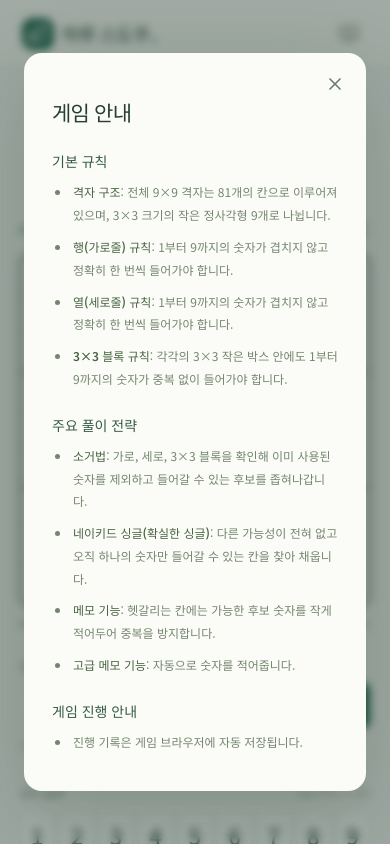
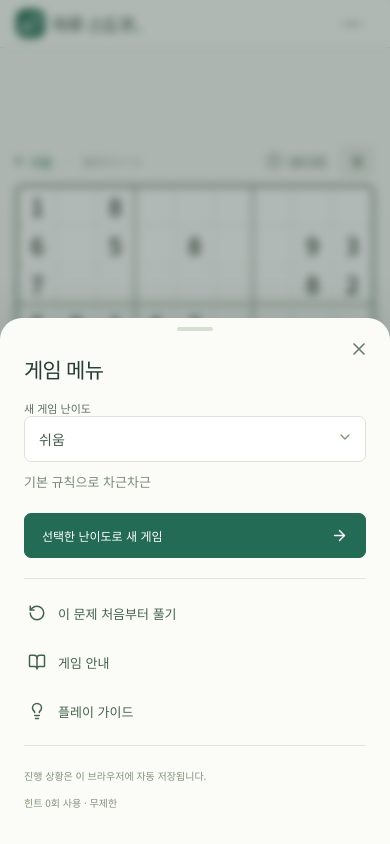
Before and after one commit to kjk0189-boop/haru-sudoku, a React (Vite) app: page / in a window 390 px wide. Both pictures are taken after a click on the button 349 px from the left and 33 px from the top of the page. Shown: the top 844 px of the page. Built offline with nearby package versions, Linux system fonts and the light colour scheme.

Commit message:
feat: add compact mobile gameplay with menu and hint sheets

```diff
--- a/index.html
+++ b/index.html
@@ -2,7 +2,7 @@
 <html lang="ko">
   <head>
     <meta charset="UTF-8" />
-    <meta name="viewport" content="width=device-width, initial-scale=1.0" />
+    <meta name="viewport" content="width=device-width, initial-scale=1.0, viewport-fit=cover" />
     <meta name="theme-color" content="#236b54" />
     <meta name="description" content="하루의 작은 몰입. 로그인 없이 편하게 즐기는 하루 스도쿠." />
     <title>하루 스도쿠 — 하루의 작은 몰입</title>
--- a/src/App.tsx
+++ b/src/App.tsx
@@ -1,5 +1,5 @@
 import { useEffect, useRef, useState } from 'react';
-import { ArrowRight, Check, ChevronDown, Clock3, Eraser, Leaf, Lightbulb, Pause, Pencil, Play, RotateCcw, BookOpen, ShieldCheck, Sparkles, Undo2, X } from 'lucide-react';
+import { ArrowRight, Check, ChevronDown, Clock3, Eraser, Leaf, Lightbulb, Pause, Pencil, Play, RotateCcw, BookOpen, MoreHorizontal, ShieldCheck, Sparkles, Undo2, X } from 'lucide-react';
 import { conflicts, isComplete, type Difficulty } from './game';
 import { requestPuzzle, readRecent, rememberPuzzle, RECENT_KEY } from './generator-client';
 import { STARTER_PUZZLE } from './starter';
@@ -20,6 +20,8 @@ export default function App() {
   const [paused, setPaused] = useState(false);
   const [settings, setSettings] = useState(false);
   const [help, setHelp] = useState(false);
+  const [panel, setPanel] = useState<'menu' | 'hint' | null>(null);
+  const modalTrigger = useRef<HTMLElement | null>(null);
   const [dialog, setDialog] = useState<'new' | 'restart' | null>(null);
   const [difficulty, setDifficulty] = useState<Difficulty>(() => puzzleFor(session).difficulty);
   const [message, setMessage] = useState('빈칸을 선택하고 숫자를 채워보세요.');
@@ -43,10 +45,10 @@ export default function App() {
     catch { setSaveFailed(true); }
   }, [session]);
   useEffect(() => {
-    if (paused || complete || generating || dialog || help || settings) return;
+    if (paused || complete || generating || dialog || help || settings || panel) return;
     const timer = window.setInterval(() => setSession(s => ({ ...s, elapsed: s.elapsed + 1 })), 1000);
     return () => clearInterval(timer);
-  }, [paused, complete, generating, dialog, help, settings]);
+  }, [paused, complete, generating, dialog, help, settings, panel]);
   useEffect(() => {
     const hide = () => { if (document.hidden) setPaused(true); };
     document.addEventListener('visibilitychange', hide);
@@ -66,6 +68,7 @@ export default function App() {
     if (result.index !== undefined) setSelected(result.index);
     setSession(result.session);
     setMessage(result.message);
+    if (window.matchMedia('(max-width: 600px)').matches) openOverlay('hint');
   }
   function advancedMemo() {
     if (paused || complete || generating) return;
@@ -102,7 +105,7 @@ export default function App() {
     }
   }
   function keydown(event: React.KeyboardEvent<HTMLElement>) {
-    if (paused || complete || generating || dialog || settings || help) return;
+    if (paused || complete || generating || dialog || settings || help || panel) return;
     if ((event.target as HTMLElement).matches('input, select, textarea')) return;
     const { key } = event;
     if (/^[1-9]$/.test(key)) { event.preventDefault(); input(Number(key)); }
@@ -118,14 +121,33 @@ export default function App() {
       boardRef.current?.querySelectorAll<HTMLButtonElement>('[role="gridcell"]')[next]?.focus();
     }
   }
-  const blocking = dialog || settings || help;
+  const blocking = dialog || settings || help || panel;
+  const statusText = showCompletion ? `멋져요! ${time(session.elapsed)} 동안 집중해서 완성했어요. 힌트 ${session.hints}회 사용.` : message;
+  function openOverlay(kind: 'menu' | 'hint' | 'settings' | 'help' | 'new' | 'restart') {
+    if (!modalTrigger.current) modalTrigger.current = document.activeElement as HTMLElement;
+    setPanel(null); setSettings(false); setHelp(false); setDialog(null);
+    if (kind === 'new' || kind === 'restart') setDialog(kind);
+    else if (kind === 'settings') setSettings(true);
+    else if (kind === 'help') setHelp(true);
+    else setPanel(kind);
+  }
+  function closeOverlays() { setDialog(null); setSettings(false); setHelp(false); setPanel(null); }
   useEffect(() => {
-    if (!blocking) return;
+    if (!blocking) {
+      if (modalTrigger.current) {
+        const targets = [modalTrigger.current, document.querySelector<HTMLElement>('.mobile-more'), document.querySelector<HTMLElement>('[role="gridcell"][tabindex="0"]'), document.querySelector<HTMLElement>('.desktop-guide')];
+        targets.find(target => target?.isConnected && target.getClientRects().length > 0 && !target.matches(':disabled') && !target.closest('[inert]'))?.focus();
+      }
+      modalTrigger.current = null;
+      return;
+    }
     const element = document.querySelector<HTMLElement>('[role="dialog"]');
-    const prior = document.activeElement as HTMLElement;
+    if (!modalTrigger.current) modalTrigger.current = document.activeElement as HTMLElement;
+    const previousOverflow = document.body.style.overflow;
+    document.body.style.overflow = 'hidden';
     element?.querySelector<HTMLElement>('button, select, input')?.focus();
     const handler = (e: KeyboardEvent) => {
-      if (e.key === 'Escape') { setDialog(null); setSettings(false); setHelp(false); }
+      if (e.key === 'Escape') closeOverlays();
       if (e.key === 'Tab') {
         const items = element?.querySelectorAll<HTMLElement>('button, select, input');
         if (!items?.length) return;
@@ -135,11 +157,11 @@ export default function App() {
       }
     };
     document.addEventListener('keydown', handler);
-    return () => { document.removeEventListener('keydown', handler); prior?.focus(); };
+    return () => { document.removeEventListener('keydown', handler); document.body.style.overflow = previousOverflow; };
   }, [blocking]);
   return <>
-    <header className="site-header"><a className="brand" href="./" aria-label="하루 스도쿠 홈"><span className="brand-icon"><Leaf size={22} /></span>하루 스도쿠<span className="brand-dot">.</span></a><div className="header-right"><span className="header-tag">하루의 작은 몰입</span><button className="icon-button" aria-label="게임 안내" onClick={() => setSettings(true)}><BookOpen size={20}/></button></div></header>
-    <main onKeyDown={keydown}>
+    <header className="site-header" inert={!!blocking}><a className="brand" href="./" aria-label="하루 스도쿠 홈"><span className="brand-icon"><Leaf size={22} /></span>하루 스도쿠<span className="brand-dot">.</span></a><div className="header-right"><span className="header-tag">하루의 작은 몰입</span><button className="icon-button desktop-guide" aria-label="게임 안내" onClick={() => openOverlay('settings')}><BookOpen size={20}/></button><button className="icon-button mobile-only mobile-more" aria-label="더보기" aria-haspopup="dialog" aria-expanded={panel==='menu'} aria-controls="game-dialog" onClick={()=>openOverlay('menu')}><MoreHorizontal size={22}/></button></div></header>
+    <main onKeyDown={keydown} inert={!!blocking}>
       <section className="intro"><div className="eyebrow"><span/> A LITTLE PAUSE, A CLEARER MIND</div><h1>복잡한 하루에,<br className="mobile-break"/> 단순한 즐거움.</h1><p>숫자 하나에 집중하다 보면, 마음도 조금 가벼워질 거예요.</p></section>
       <div className="workspace">
         <section className="game-panel" aria-label="스도쿠 게임">
@@ -163,26 +185,47 @@ export default function App() {
           <div className="control-heading"><span className="section-label">MY SUDOKU</span><span className="live-label"><span/>{generating?'문제 준비 중':complete?'완성':'진행 중'}</span></div>
           <h2>작은 한 칸부터.</h2><p className="control-description">정답은 서두르지 않아도 괜찮아요.</p>
           <label className="field-label" htmlFor="difficulty">난이도 선택</label><div className="select-wrap"><select disabled={generating} id="difficulty" value={difficulty} onChange={e=>setDifficulty(e.target.value as Difficulty)}>{Object.entries(LABELS).map(([k,v])=><option key={k} value={k}>{v}</option>)}</select><ChevronDown size={16}/></div>
-          <button disabled={generating} className="primary new-game" onClick={()=>setDialog('new')}>새 게임 시작<ArrowRight size={17}/></button>
+          <button disabled={generating} className="primary new-game" onClick={()=>openOverlay('new')}>새 게임 시작<ArrowRight size={17}/></button>
           <p className="difficulty-description">{DESCRIPTIONS[difficulty]}</p>
           <div className="divider"/>
           <div className="input-label"><span className="field-label">숫자 입력</span><span>{memo?'메모 모드 ON':'칸을 선택한 후 입력'}</span></div>
           <div className="number-pad">{Array.from({length:9},(_,n)=>fullDigits.has(n+1)?<span key={n} className="number-complete" aria-hidden="true"/>:<button key={n} disabled={generating||paused||complete} aria-label={`숫자 ${n+1} 입력`} onClick={()=>input(n+1)} className={selectedValue===n+1?'active':''}>{n+1}<span>{Math.max(0,9-session.board.filter(v=>v===n+1).length)}</span></button>)}</div>
-          <div className="tools"><button disabled={generating||paused||complete||!session.history.length} onClick={()=>setSession(undo)}><Undo2 size={20}/><span>되돌리기</span></button><button disabled={generating||paused||complete} onClick={()=>input(0)}><Eraser size={20}/><span>지우기</span></button><button disabled={generating||paused||complete} aria-pressed={memo} className={memo?'tool-active':''} onClick={()=>setMemo(v=>!v)}><Pencil size={20}/><span>메모 <small>{memo?'ON':'OFF'}</small></span></button></div>
+          <div className="tools"><button disabled={generating||paused||complete||!session.history.length} onClick={()=>setSession(undo)}><Undo2 size={20}/><span>되돌리기</span></button><button disabled={generating||paused||complete} onClick={()=>input(0)}><Eraser size={20}/><span>지우기</span></button><button disabled={generating||paused||complete} aria-pressed={memo} className={memo?'tool-active':''} onClick={()=>setMemo(v=>!v)}><Pencil size={20}/><span>메모 <small>{memo?'ON':'OFF'}</small></span></button>
+            <button className="mobile-only" aria-label="고급 메모 자동 숫자 채우기" disabled={generating||paused||complete} onClick={advancedMemo}><Sparkles size={20}/><span>자동 메모</span></button>
+            <button className="mobile-only" aria-label="랜덤 정답 확인하기" disabled={generating||paused||complete||hintsLeft===0} onClick={hint}><Lightbulb size={20}/><span>정답 확인</span></button>
+          </div>
           <button className="advanced-memo" disabled={generating||paused||complete} onClick={advancedMemo}><span><Sparkles size={18}/>고급 메모</span><span>자동 숫자 채우기</span></button>
           <button className="hint-button" disabled={generating||paused||complete||hintsLeft===0} onClick={hint}><span><Lightbulb size={19}/>랜덤 정답 확인하기</span><span>{hintsLeft===null?'힌트 무제한':`힌트 ${hintsLeft}회 남음`}<ArrowRight size={15}/></span></button>
           <p className="hint-usage">이번 게임에서 힌트 {session.hints}회 사용</p>
           <div className="save-status">{saveFailed?<><X size={14}/>저장 불가 · 브라우저 저장 설정을 확인하세요</>:<><ShieldCheck size={14}/>진행 상황이 이 브라우저에 자동 저장돼요</>}</div>
-          <button disabled={generating} className="restart-link" onClick={()=>setDialog('restart')}><RotateCcw size={13}/>이 문제 처음부터 풀기</button>
+          <button disabled={generating} className="restart-link" onClick={()=>openOverlay('restart')}><RotateCcw size={13}/>이 문제 처음부터 풀기</button>
         </aside>
       </div>
       <div className={`message ${showCompletion?'completed':''}`} role="status" aria-live="polite">{showCompletion?<Sparkles size={19}/>:<Lightbulb size={18}/>}<span>{showCompletion?`멋져요! ${time(session.elapsed)} 동안 집중해서 완성했어요. 힌트 ${session.hints}회 사용.`:message}</span></div>
-      <section className="tips"><span className="tip-icon"><Leaf size={21}/></span><div><h3>스도쿠, 이렇게 즐겨요</h3><p>가로, 세로, 3×3 상자마다 1부터 9까지 한 번씩 채워주세요.</p></div><button onClick={()=>setHelp(true)}>플레이 가이드<ArrowRight size={15}/></button></section>
+      <div className="mobile-status mobile-only" role="status" aria-live="polite"><button aria-haspopup="dialog" onClick={()=>openOverlay('hint')}><span>{saveFailed?'자동 저장을 할 수 없어요. 브라우저 저장 설정을 확인해 주세요.':statusText}</span><ChevronDown size={15}/></button></div>
+      <section className="tips"><span className="tip-icon"><Leaf size={21}/></span><div><h3>스도쿠, 이렇게 즐겨요</h3><p>가로, 세로, 3×3 상자마다 1부터 9까지 한 번씩 채워주세요.</p></div><button onClick={()=>openOverlay('help')}>플레이 가이드<ArrowRight size={15}/></button></section>
       <p className="keyboard-guide">키보드로도 편하게 <kbd>1–9</kbd> 숫자 입력 <span>·</span> <kbd>↑ ↓ ← →</kbd> 이동 <span>·</span> <kbd>N</kbd> 메모</p>
     </main>
-    <footer><span className="footer-brand">하루 스도쿠<span>.</span></span><p>오늘도, 한 칸만큼의 여유.</p><a href="https://github.com/kjk0189-boop/haru-sudoku" target="_blank" rel="noreferrer">GitHub ↗</a></footer>
-    {blocking&&<div className="modal-backdrop"><section className={`modal ${settings?'game-guide':''}`} role="dialog" aria-modal="true" aria-labelledby="modal-title"><button className="modal-close icon-button" aria-label="닫기" onClick={()=>{setDialog(null);setSettings(false);setHelp(false);}}><X size={20}/></button>
-      {dialog?<><span className="modal-icon"><Leaf size={26}/></span><h2 id="modal-title">{dialog==='restart'?'처음부터 다시 풀까요?':'새 퍼즐을 시작할까요?'}</h2><p>{dialog==='restart'?'현재 문제의 입력, 시간, 메모가 초기화됩니다.':`${LABELS[difficulty]} 난이도의 새로운 문제를 시작해요. 현재 진행 상황은 새 게임으로 바뀝니다.`}</p><div className="modal-actions"><button className="secondary" onClick={()=>setDialog(null)}>계속 풀기</button><button className="primary" onClick={start}>시작하기<ArrowRight size={16}/></button></div></>:settings?<>
+    <footer inert={!!blocking}><span className="footer-brand">하루 스도쿠<span>.</span></span><p>오늘도, 한 칸만큼의 여유.</p><a href="https://github.com/kjk0189-boop/haru-sudoku" target="_blank" rel="noreferrer">GitHub ↗</a></footer>
+    {blocking&&<div className={`modal-backdrop ${panel?'sheet-backdrop':''}`}><section id="game-dialog" className={`modal ${settings?'game-guide':''} ${panel?'bottom-sheet':''}`} role="dialog" aria-modal="true" aria-labelledby="modal-title"><button className="modal-close icon-button" aria-label="닫기" onClick={closeOverlays}><X size={20}/></button>
+      {panel==='menu'?<>
+        <h2 id="modal-title">게임 메뉴</h2>
+        <label className="field-label" htmlFor="mobile-difficulty">새 게임 난이도</label>
+        <div className="select-wrap"><select id="mobile-difficulty" disabled={generating} value={difficulty} onChange={e=>setDifficulty(e.target.value as Difficulty)}>{Object.entries(LABELS).map(([k,v])=><option key={k} value={k}>{v}</option>)}</select><ChevronDown size={16}/></div>
+        <p className="menu-description">{DESCRIPTIONS[difficulty]}</p>
+        <button className="primary menu-new" disabled={generating} onClick={()=>{setPanel(null);openOverlay('new');}}>선택한 난이도로 새 게임<ArrowRight size={17}/></button>
+        <div className="menu-actions">
+          <button disabled={generating} onClick={()=>{setPanel(null);openOverlay('restart');}}><RotateCcw size={18}/>이 문제 처음부터 풀기</button>
+          <button onClick={()=>{setPanel(null);openOverlay('settings');}}><BookOpen size={18}/>게임 안내</button>
+          <button onClick={()=>{setPanel(null);openOverlay('help');}}><Lightbulb size={18}/>플레이 가이드</button>
+        </div>
+        <p className="menu-save">{saveFailed?'자동 저장 불가 · 브라우저 저장 설정을 확인해 주세요.':'진행 상황은 이 브라우저에 자동 저장됩니다.'}</p>
+        <p className="menu-save">힌트 {session.hints}회 사용 · {hintsLeft===null?'무제한':`${hintsLeft}회 남음`}</p>
+      </>:panel==='hint'?<>
+        <h2 id="modal-title">{showCompletion?'퍼즐 완성':'풀이 안내'}</h2>
+        <p className="hint-explanation">{saveFailed?'자동 저장을 할 수 없어요. 브라우저 저장 설정을 확인해 주세요.':statusText}</p>
+        <button className="primary" onClick={()=>setPanel(null)}>확인하고 계속 풀기<Check size={16}/></button>
+      </>:dialog?<><span className="modal-icon"><Leaf size={26}/></span><h2 id="modal-title">{dialog==='restart'?'처음부터 다시 풀까요?':'새 퍼즐을 시작할까요?'}</h2><p>{dialog==='restart'?'현재 문제의 입력, 시간, 메모가 초기화됩니다.':`${LABELS[difficulty]} 난이도의 새로운 문제를 시작해요. 현재 진행 상황은 새 게임으로 바뀝니다.`}</p><div className="modal-actions"><button className="secondary" onClick={()=>setDialog(null)}>계속 풀기</button><button className="primary" onClick={start}>시작하기<ArrowRight size={16}/></button></div></>:settings?<>
         <h2 id="modal-title">게임 안내</h2>
         <h3>기본 규칙</h3>
         <ul>
--- a/src/style.css
+++ b/src/style.css
@@ -29,4 +29,48 @@ main{max-width:1000px;margin:auto;padding:48px 24px 20px}.intro{text-align:cente
 .game-guide ul{padding-left:19px;margin:0;font-size:12px;line-height:1.9;color:#74856e}
 .game-guide li{padding-left:2px;margin-bottom:9px}
 .game-guide strong{font-weight:600;color:#486340}
+.mobile-only,.tools .mobile-only{display:none}
+.menu-new{width:100%;justify-content:space-between}
+.menu-description{margin:8px 0 18px}
+.menu-actions{display:flex;flex-direction:column;gap:5px;margin:20px 0;border-top:1px solid var(--line);border-bottom:1px solid var(--line);padding:12px 0}
+.menu-actions button{display:flex;align-items:center;gap:12px;background:none;border:0;padding:12px 4px;text-align:left;color:#45634b;font-size:13px;min-height:44px}
+.modal .menu-save{font-size:10px;margin:8px 0;color:#84917b}
+.hint-explanation{white-space:pre-wrap;overflow-wrap:anywhere}
+
+@media(max-width:600px){
+  #root{min-height:100dvh;display:flex;flex-direction:column}
+  .site-header{height:calc(48px + env(safe-area-inset-top));flex-shrink:0;padding:env(safe-area-inset-top) 16px 0}
+  .brand{font-size:18px;gap:7px}.brand-icon{width:29px;height:29px;border-radius:9px}
+  .header-right{gap:0}.desktop-guide{display:none}.mobile-only{display:flex}.mobile-more{width:44px;height:44px}
+  main{--board-size:min(calc(100vw - 32px),max(252px,calc(100dvh - 312px - env(safe-area-inset-top) - env(safe-area-inset-bottom))));width:100%;max-width:472px;padding:8px 16px calc(12px + env(safe-area-inset-bottom));margin:0 auto;flex:1;display:flex;flex-direction:column;justify-content:center}
+  .intro,.tips,.keyboard-guide,footer{display:none}
+  .workspace{display:flex;flex-direction:column;gap:10px;margin:0;width:100%;max-width:none}
+  .game-top{height:32px;min-height:32px;margin:0 0 8px}
+  .difficulty-badge{font-size:12px}.puzzle-label{font-size:10px}
+  .timer .icon-button{width:34px;height:32px}.timer{font-size:13px}
+  .board-container{width:var(--board-size);max-width:100%;margin:0 auto}
+  .board{aspect-ratio:1;display:grid;grid-template-rows:repeat(9,minmax(0,1fr))}
+  .board-row{min-height:0}.cell{aspect-ratio:auto;height:100%;min-height:0;font-size:clamp(20px,6vw,27px)}
+  .notes{font-size:clamp(8px,2.4vw,10px);padding:2px}
+  .board-bottom{margin-top:8px;height:16px;line-height:16px;font-size:9px}
+  .controls{display:flex;flex-direction:column;gap:12px;padding:0}
+  .controls>.control-heading,.controls>h2,.controls>.control-description,.controls>.field-label,.controls>.select-wrap,.controls>.new-game,.controls>.difficulty-description,.controls>.divider,.controls>.input-label,.controls>.advanced-memo,.controls>.hint-button,.controls>.hint-usage,.controls>.save-status,.controls>.restart-link{display:none}
+  .tools{order:1;grid-template-columns:repeat(5,minmax(0,1fr));gap:3px;margin:0}
+  .tools button,.tools .mobile-only{display:flex;height:52px;min-height:44px;padding:6px 0;gap:5px}
+  .tools button>span{font-size:10px}.tools small{font-size:7px;margin-left:1px}
+  .number-pad{order:2;grid-template-columns:repeat(9,minmax(0,1fr));gap:4px}
+  .number-pad button{height:62px;padding:7px 0 5px;font-size:25px;gap:6px;flex-direction:column;line-height:1.2}
+  .number-pad button>span{position:static;font-size:8px}
+  .number-complete{height:62px;min-height:0}
+  .message{display:none}
+  .mobile-status{margin-top:8px;min-height:32px;width:100%}
+  .mobile-status button{display:flex;align-items:center;gap:6px;width:100%;min-height:32px;padding:5px 9px;background:#edf2e7;border:0;border-radius:6px;color:#75876b;font-size:10px;text-align:left}
+  .mobile-status button>span{flex:1;min-width:0;overflow:hidden;text-overflow:ellipsis;white-space:nowrap}
+  .sheet-backdrop{align-items:flex-end;padding:0;background:#172d2455}
+  .bottom-sheet{width:100%;max-width:600px;max-height:85dvh;border-radius:22px 22px 0 0;padding:26px 24px calc(24px + env(safe-area-inset-bottom));box-shadow:0 -10px 40px #15302122}
+  .bottom-sheet::before{content:'';position:absolute;top:9px;left:calc(50% - 18px);height:4px;width:36px;background:#d6e0cf;border-radius:4px}
+  .bottom-sheet h2{font-size:21px;margin-top:10px}.bottom-sheet .primary{min-height:44px}
+  .bottom-sheet select{min-height:44px;font-size:14px}
+  .modal:not(.bottom-sheet){max-height:calc(100dvh - 40px - env(safe-area-inset-top) - env(safe-area-inset-bottom))}
+}
 @media(prefers-reduced-motion:reduce){*{transition:none!important;animation:none!important}}
```
Also changed, not shown: 9 other files (tests, documents, lock files or other folders).
